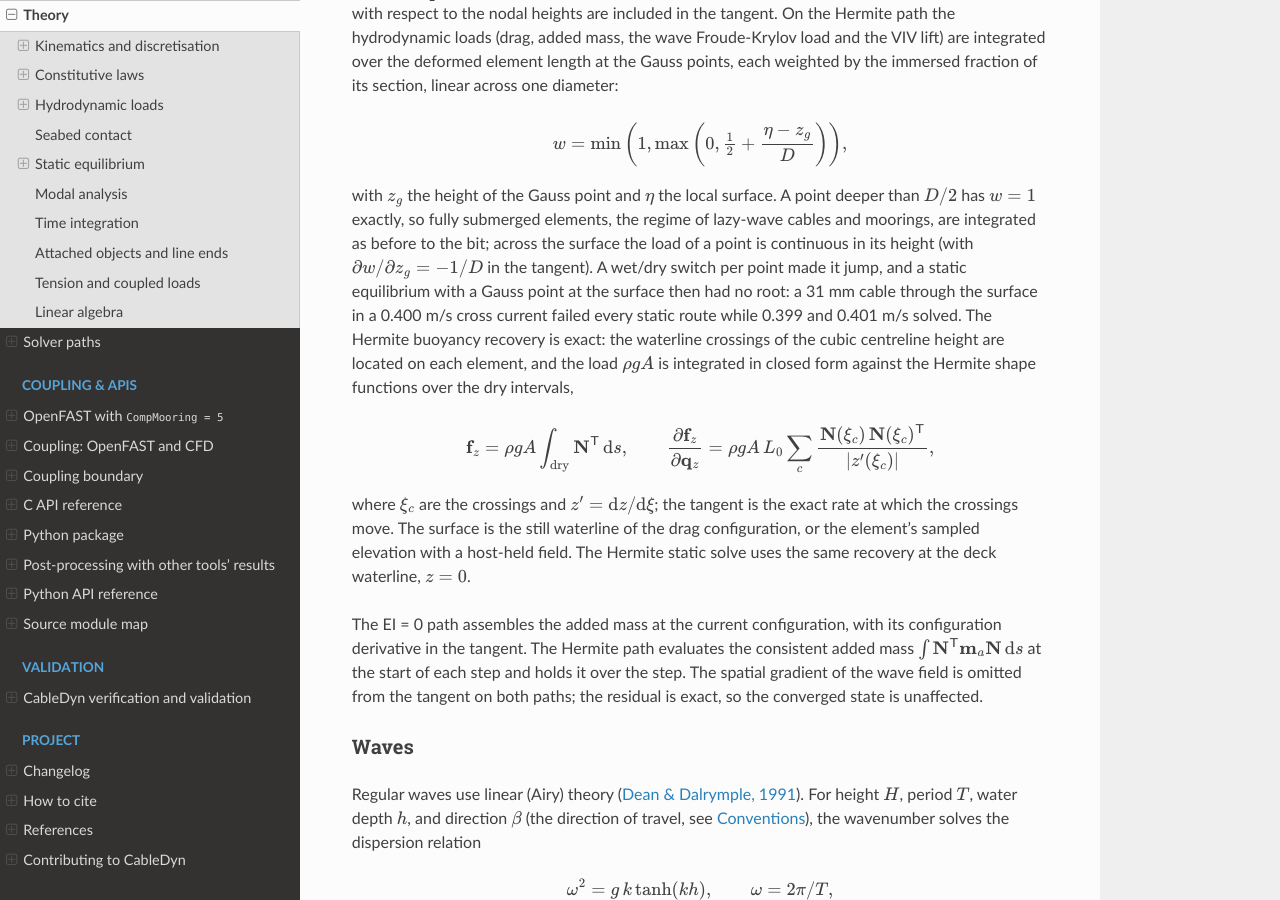
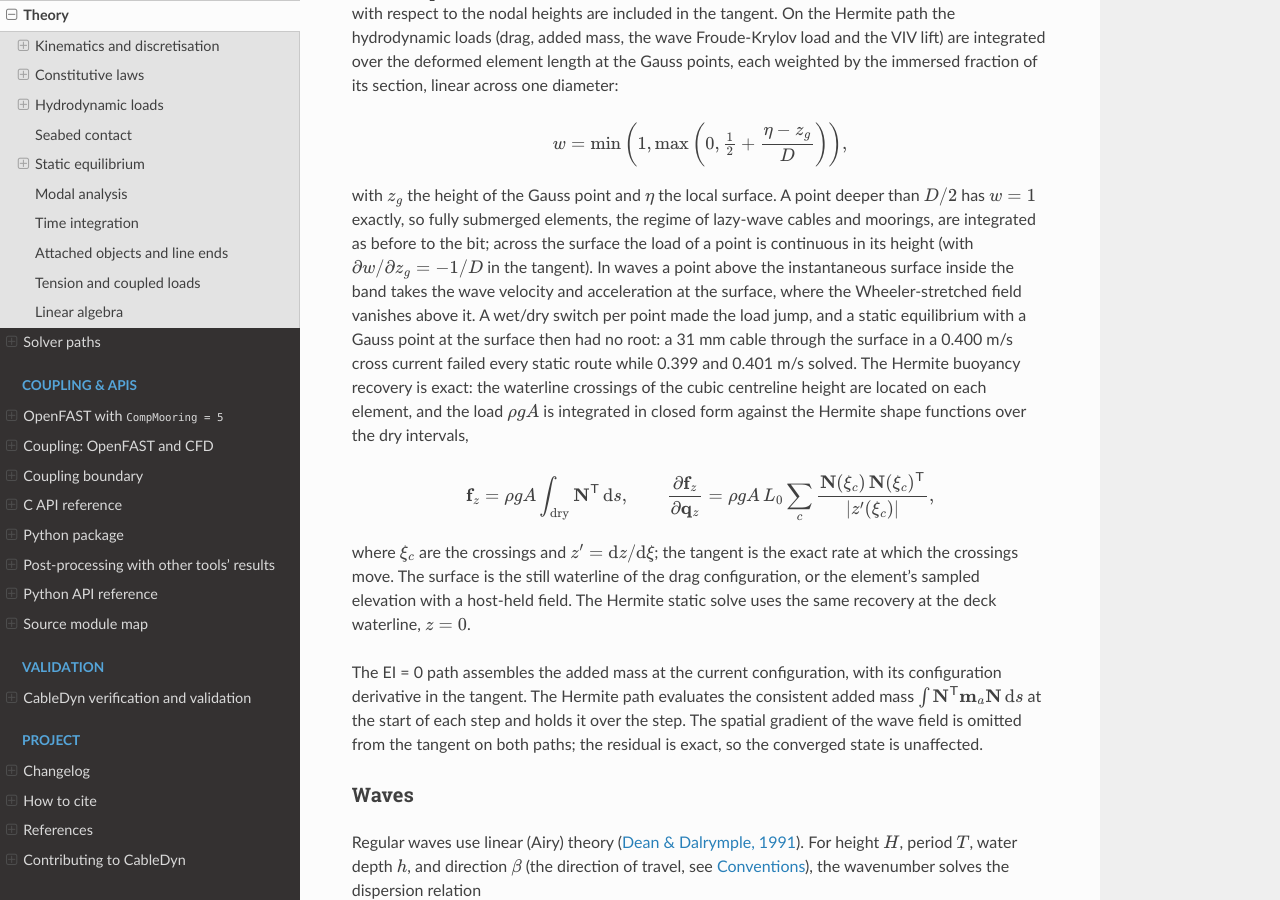
Before and after one commit to SMI-Lab-Inha/CableDyn, a Sphinx documentation site: the page built from doc/theory.rst, in a window 1280 px wide and 900 px high, scrolled down 27056 px. Built offline with Sphinx 7.4.7 and the Read the Docs theme 3.1.0, drawn with Linux system fonts in a browser that asks for light colours.

Commit message:
fix: wave loads of a point in the upper surface band take the field at the surface
Review: a Gauss point above the instantaneous surface but inside the
band (eta < z < eta + D/2) has a positive immersed fraction, but the
Wheeler-stretched kinematics vanish above eta, so its immersed part
carried no wave Froude-Krylov load or wave drag, and the load still
jumped from about half its value to zero as the centre crossed the
surface.

Such a point now takes the wave velocity and acceleration at the
surface (the kinematics evaluated at z = eta) in the FK and drag
elements; the field gradient stays out of the Jacobian, as documented.
test_hermite_wave_forcing E moves a short vertical element through the
wave surface in steps of D/2000: the FK load and the wave drag change by
at most 2.7e-4 of their largest value per step.

Signed-off-by: Jae Hoon Seo <jaehoon.seo@inha.ac.kr>

```diff
--- a/doc/theory.rst
+++ b/doc/theory.rst
@@ -1463,8 +1463,10 @@ with :math:`z_g` the height of the Gauss point and :math:`\eta` the local surfac
 deeper than :math:`D/2` has :math:`w = 1` exactly, so fully submerged elements, the regime of
 lazy-wave cables and moorings, are integrated as before to the bit; across the surface the load
 of a point is continuous in its height (with :math:`\partial w/\partial z_g = -1/D` in the
-tangent). A wet/dry switch per point made it jump, and a static equilibrium with a Gauss point at
-the surface then had no root: a 31 mm cable through the surface in a 0.400 m/s cross current
+tangent). In waves a point above the instantaneous surface inside the band takes the wave velocity
+and acceleration at the surface, where the Wheeler-stretched field vanishes above it. A wet/dry
+switch per point made the load jump, and a static equilibrium with a Gauss point at the surface
+then had no root: a 31 mm cable through the surface in a 0.400 m/s cross current
 failed every static route while 0.399 and 0.401 m/s solved. The Hermite buoyancy recovery is
 exact: the waterline crossings of the cubic
 centreline height are located on each element, and the load :math:`\rho g A` is integrated in
```
Also changed, not shown: 2 other files.
